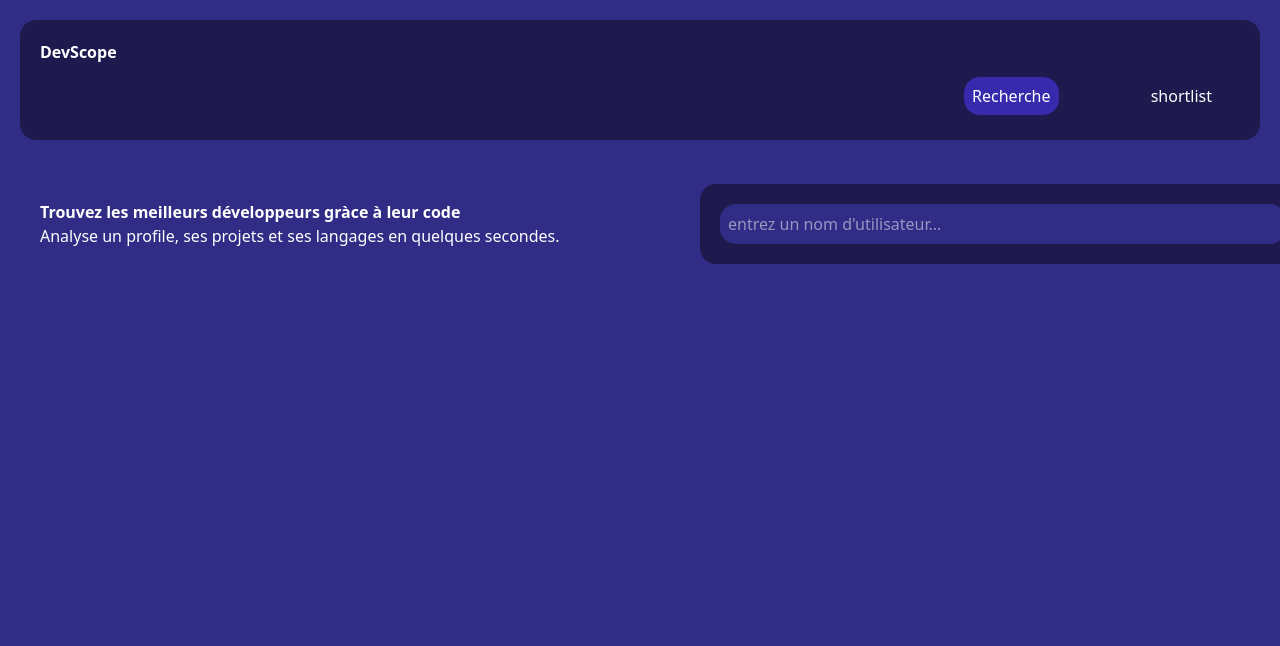
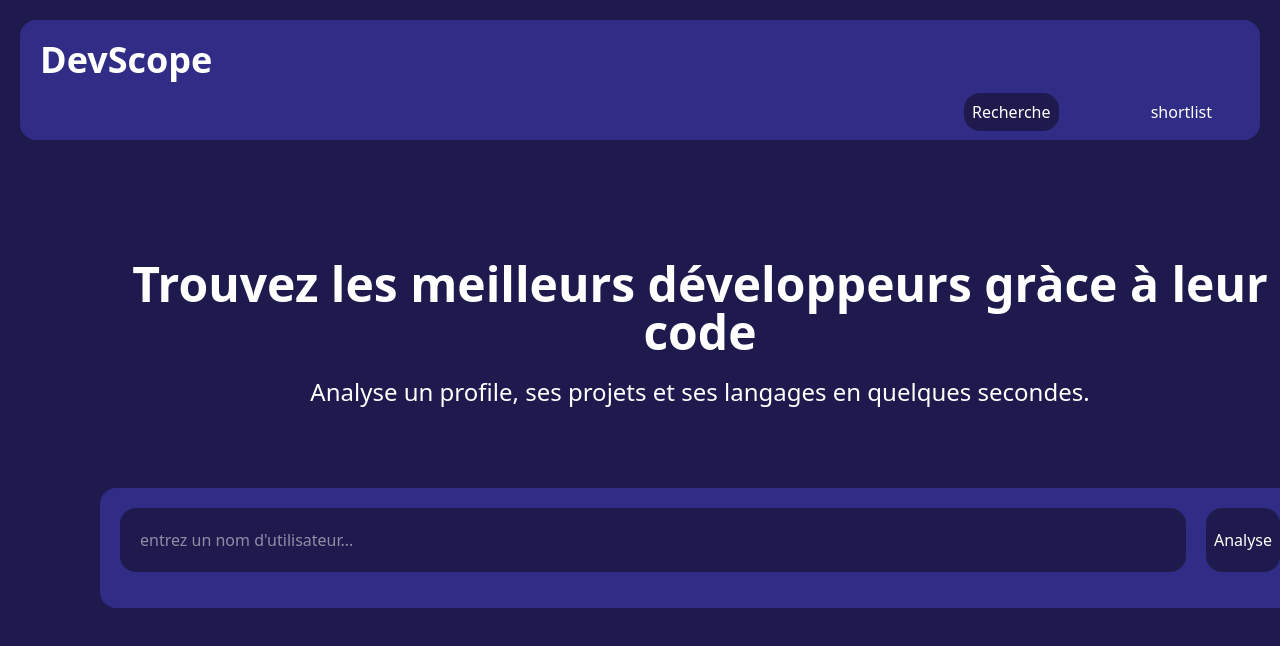
Before and after one commit to fayzabenjaa/DevScope, a plain HTML site: page index.html in a window 1280 px wide. Shown: the top 646 px of the page. Drawn offline with nearby package versions, Linux system fonts and the light colour scheme.

Commit message:
feat : edit in pages style with tailwind

```diff
--- a/index.html
+++ b/index.html
@@ -9,31 +9,32 @@
     <script src="shortlist.html"></script>
 </head>
 
-<body class="bg-indigo-900">
+<body class="bg-indigo-950">
     <header class="flex justify-center items-center m-5">
-        <div class="grid grid-row bg-indigo-950 w-350 h-30 rounded-2xl">
+        <div class="grid grid-row bg-indigo-900 w-350 h-30 rounded-2xl">
             <div class="justify-start">
-                <h1 class="font-bold text-white m-5">DevScope</h1>
+                <h1 class="font-bold text-white m-5 lg:text-4xl text-2xl">DevScope</h1>
             </div>
             <div class="text-white ml-auto justify-end mb-10">
                 <a href="index.html"
-                    class="m-10 bg-indigo-800 p-2 rounded-2xl hover:bg-indigo-900 transition-color">Recherche</a>
-                <a href="shortlist.html" class="m-10 rounded-2xl p-2 hover:bg-indigo-900 transition-color">shortlist</a>
+                    class="m-10 bg-indigo-950 p-2 rounded-2xl hover:bg-gray-800 transition-color">Recherche</a>
+                <a href="shortlist.html" class="m-10 rounded-2xl p-2 hover:bg-gray-800 transition-color">shortlist</a>
             </div>
         </div>
     </header>
-    <main class="grid lg:grid-cols-2 lg:w-350 lg:justify-center lg:items-center">
-        <div class="text-white m-10">
-            <h1 class="font-bold max-sm:text-center">Trouvez les meilleurs développeurs gràce à leur code</h1>
-            <p class="max-sm:text-center">Analyse un profile, ses projets et ses langages en quelques secondes.</p>
+    <main class="lg:flex lg:flex-col lg:w-350 lg:justify-center lg:items-center">
+        <div class="text-white m-20 text-center">
+            <h1 class="font-bold max-sm:text-center lg:text-5xl lg:m-5 text-2xl">Trouvez les meilleurs développeurs gràce à leur code</h1>
+            <p class="max-sm:text-center lg:text-2xl">Analyse un profile, ses projets et ses langages en quelques secondes.</p>
         </div>
-        <div class="bg-indigo-950 text-white rounded-2xl max-sm:m-2">
-            <form class="flex">
-                <input id="devONe" type="text" placeholder="entrez un nom d'utilisateur..."
-                    class="bg-indigo-900 m-5 p-2 rounded-2xl w-full">
-                <button id="analyse"
-                    class="bg-violet-700 m-5 p-2 hover:bg-violet-800 transition-color rounded-2xl ml-auto justify-end"><a href="profil.html">Analyse</a></button>
+        <div class="bg-indigo-900 text-white rounded-2xl max-sm:m-2 h-30 lg:w-300">
+            <form id="formRecherch" class="flex">
+                <input id="devOne" type="text" placeholder="entrez un nom d'utilisateur..."
+                    class="bg-indigo-950 m-5 p-5 rounded-2xl w-full">
+                <button id="analysefirst"
+                    class="bg-indigo-950 m-5 p-2 hover:bg-indigo-800 transition-color rounded-2xl ml-auto justify-end"><a href="profil.html">Analyse</a></button>
             </form>
+            <p id="error" class="text-red-500 ml-5 hidden">entrez le nom d'utilisateur</p>
         </div>
     </main>
 </body>
--- a/shortlist.html
+++ b/shortlist.html
@@ -1,3 +1,4 @@
+
 <!DOCTYPE html>
 <html lang="en">
 
@@ -9,22 +10,22 @@
     <script src="shortlist.html"></script>
 </head>
 
-<body class="bg-violet-900">
+<body class="bg-indigo-950">
     <header class="flex justify-center items-center m-5">
-        <div class="grid grid-row bg-indigo-950 w-350 h-30 rounded-2xl">
+        <div class="grid grid-row bg-indigo-900 w-350 h-30 rounded-2xl">
             <div class="justify-start">
-                <h1 class="font-bold text-white m-5">DevScope</h1>
+                <h1 class="font-bold text-white m-5 lg:text-4xl text-2xl">DevScope</h1>
             </div>
             <div class="text-white ml-auto justify-end mb-10">
                 <a href="index.html"
-                    class="m-10  p-2 rounded-2xl hover:bg-violet-800 transition-color">Recherche</a>
-                <a href="shortlist.html" class="m-10 bg-violet-700 rounded-2xl p-2 hover:bg-violet-800 transition-color">shortlist</a>
+                    class="m-10  p-2 rounded-2xl hover:bg-gray-800 transition-color">Recherche</a>
+                <a href="shortlist.html" class="m-10 bg-indigo-950 p-2 rounded-2xl hover:bg-gray-800 transition-color">shortlist</a>
             </div>
         </div>
     </header>
     <main>
         <div class="text-white m-10">
-            <h1 class="m-5 font-bold">Ma shortlist</h1>
+            <h1 class="m-5 font-bold lg:text-5xl text-3xl">Ma shortlist</h1>
             <p>3 candidat(s) dans votre shortlist</p>
         </div>
     </main>
```
Also changed, not shown: profil.html (+9 -8 lines).
